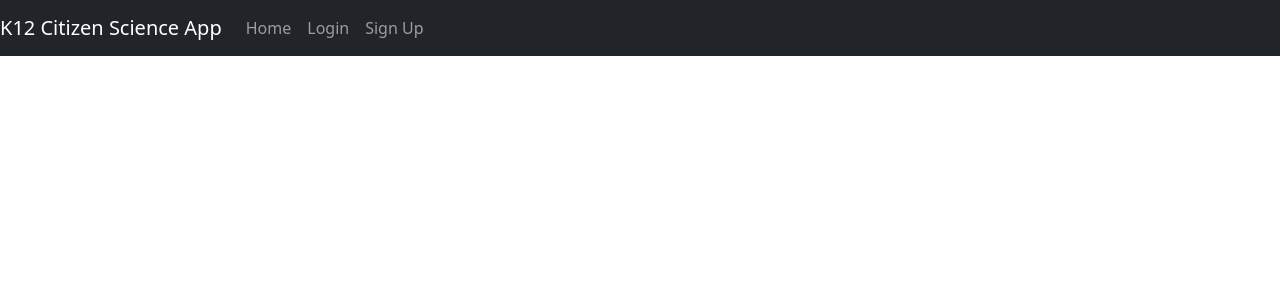
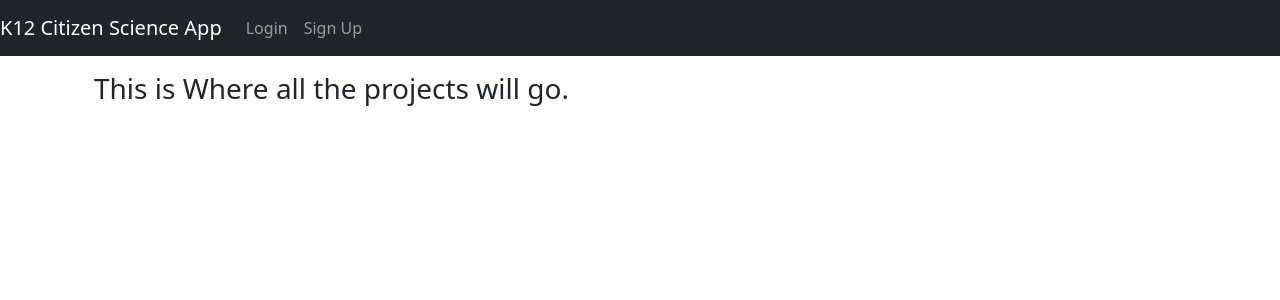
Before and after one commit to Code-alaly/csa_frontend, a React (Create React App) app: page /projects in a window 1280 px wide. Shown: the top 300 px of the page. Built offline with nearby package versions, Linux system fonts and the light colour scheme.

Commit message:
added projects page, took out home page, profile page is now working.

```diff
--- a/src/App.js
+++ b/src/App.js
@@ -10,6 +10,7 @@ import Register from "./components/Register";
 import Home from "./components/Home";
 import Profile from "./components/Profile";
 import BoardUser from "./components/BoardUser";
+import Projects from "./components/Projects";
 
 const App = () => {
     const [currentUser, setCurrentUser] = useState(undefined);
@@ -35,25 +36,22 @@ const App = () => {
                     K12 Citizen Science App
                 </Link>
                 <div className="navbar-nav mr-auto">
-                    <li className="nav-item">
-                        <Link to={"/home"} className="nav-link">
-                            Home
-                        </Link>
-                    </li>
                     {currentUser && (
+                        //this can just be the iformation on the user. So, after login, this can be the home page.
                         <li className="nav-item">
-                            <Link to={"/user"} className="nav-link">
-                                User
+                            <Link to={"/projects"} className="nav-link">
+                                Projects
                             </Link>
                         </li>
                     )}
                 </div>
 
                 {currentUser ? (
+                    //this can be the user's projects
                     <div className="navbar-nav ml-auto">
                         <li className="nav-item">
                             <Link to={"/profile"} className="nav-link">
-                                {currentUser.username}
+                                {currentUser.fname} penut
                             </Link>
                         </li>
                         <li className="nav-item">
@@ -81,11 +79,12 @@ const App = () => {
 
             <div className="container mt-3">
                 <Switch>
-                    <Route exact path={["/", "/home"]} component={Home}/>
+                    <Route exact path={["/",]} component={Home}/>
                     <Route exact path="/login" component={Login}/>
                     <Route exact path="/register" component={Register}/>
                     <Route exact path="/profile" component={Profile}/>
                     <Route path="/user" component={BoardUser}/>
+                    <Route path="/projects" component={Projects}/>
                 </Switch>
             </div>
         </div>
--- a/src/components/Home.js
+++ b/src/components/Home.js
@@ -6,28 +6,11 @@ import UserService from "../services/user.service";
 
 const Home = () => {
     //this will now just be static
-    const [content, setContent] = useState("");
-
-    useEffect(() => {
-        UserService.getPublicContent().then(
-            (response) => {
-                setContent(response.data);
-            },
-            (error) => {
-                const _content =
-                    (error.response && error.response.data) ||
-                    error.message ||
-                    error.toString();
-
-                setContent(_content);
-            }
-        );
-    }, []);
 
     return (
         <div className="container">
             <header className="jumbotron">
-                <h3>{content}</h3>
+                <h3>Welcome to the Citizen Science App!</h3>
             </header>
         </div>
     );
--- /dev/null
+++ b/src/components/Projects.js
@@ -0,0 +1,15 @@
+import React, { useState, useEffect } from "react";
+
+const Projects = () => {
+    //this will now just be static
+
+    return (
+        <div className="container">
+            <header className="jumbotron">
+                <h3>This is Where all the projects will go.</h3>
+            </header>
+        </div>
+    );
+};
+
+export default Projects;
```
